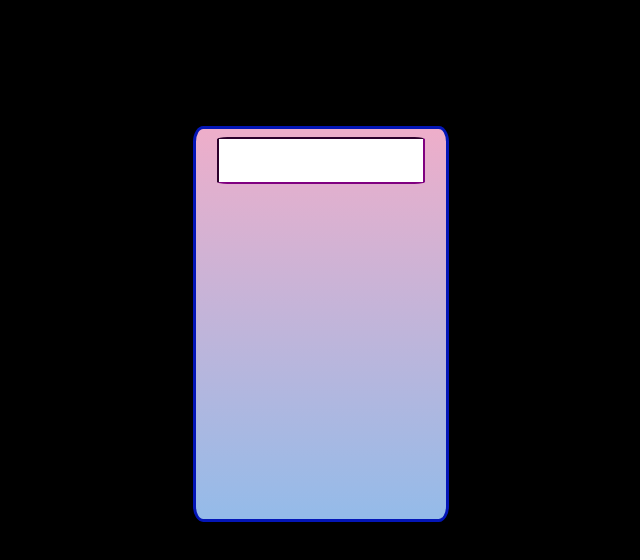
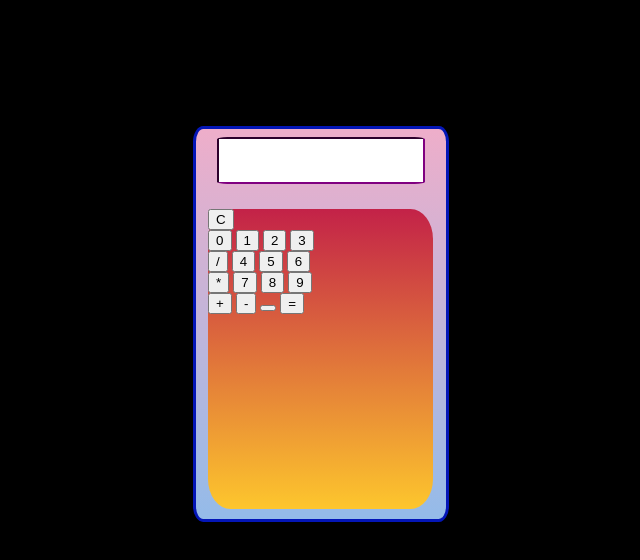
Before and after one commit to Maxillian01/Simple-Calculator, a plain HTML site: page index.html in a window 1280 px wide. Shown: the whole page, without its empty margins (321-961 px from the left). Drawn offline with Linux system fonts and the light colour scheme.

Commit message:
Added (button) css style and html code

```diff
--- a/index.html
+++ b/index.html
@@ -11,6 +11,36 @@
     <div class="mainbody">
         <div class="calculatorkeys">
             <input type="text" class="screen">
+            <div class="calcbutton">
+                <div class="row">
+                    <button onclick="clk()">C</button>
+                </div>
+                <div class="row">
+                    <button onclick="clk()">0</button>
+                    <button onclick="clk()">1</button>
+                    <button onclick="clk()">2</button>
+                    <button onclick="clk()">3</button>
+                </div>
+                <div class="row">
+                    <button onclick="clk()">/</button>
+                    <button onclick="clk()">4</button>
+                    <button onclick="clk()">5</button>
+                    <button onclick="clk()">6</button>
+                </div>
+                <div class="row">
+                    <button onclick="clk()">*</button>
+                    <button onclick="clk()">7</button>
+                    <button onclick="clk()">8</button>
+                    <button onclick="clk()">9</button>
+                </div>
+                <div class="row">
+                    <button onclick="clk()">+</button>
+                    <button onclick="clk()">-</button>
+                    <button onclick="clk()"></button>
+                    <button onclick="clk()">=</button>
+                </div>
+
+            </div>
         </div>
     </div>
 
--- a/style.css
+++ b/style.css
@@ -23,4 +23,19 @@ body{
     display: block;
     border-radius: 5%;
     border-color: purple;
+    font-size: 30px;
+    font-family: sans-serif;
+    pointer-events: none;
 }
+
+.calcbutton{
+    height: 300px;
+    background: linear-gradient(#c32248, #fdc62d);
+    margin: 10% 5% 5% 5%;
+    border-radius: 10%;
+}
+
+button{
+    size: 50em;
+
+}
```
